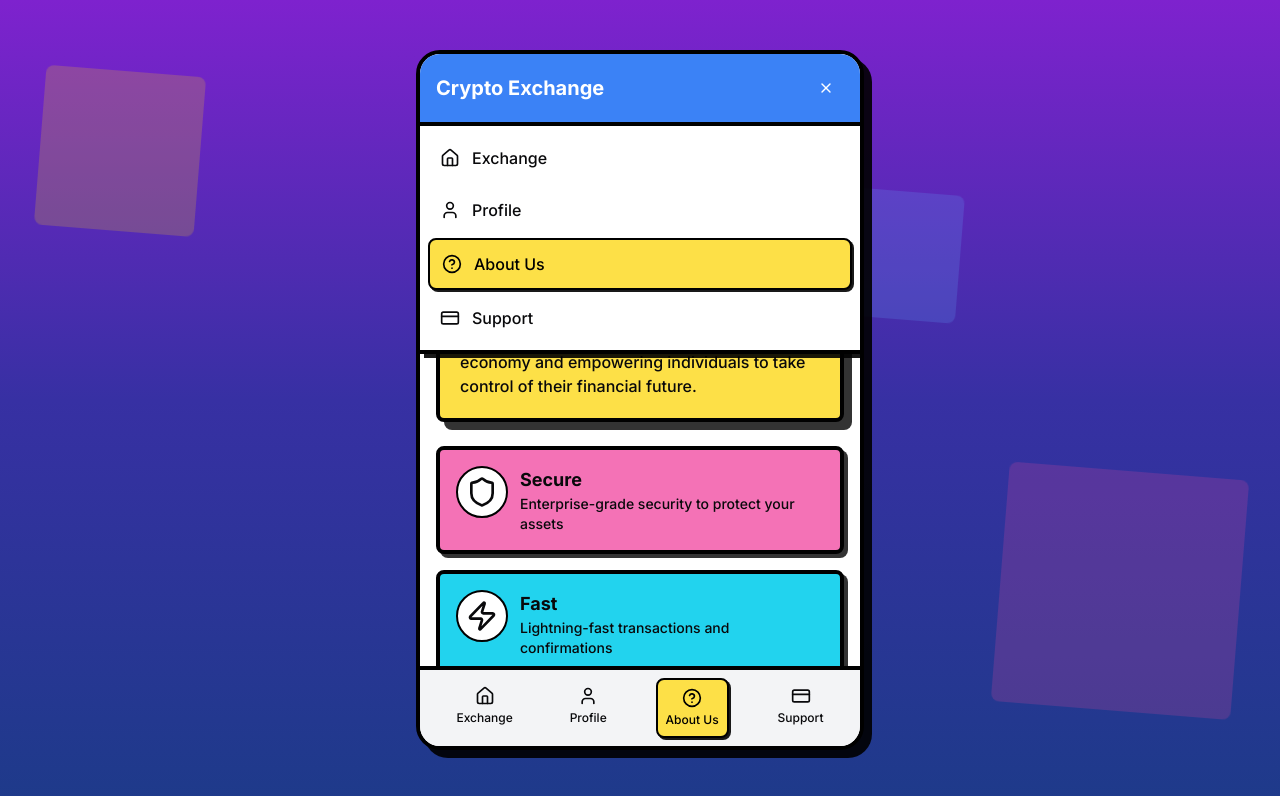
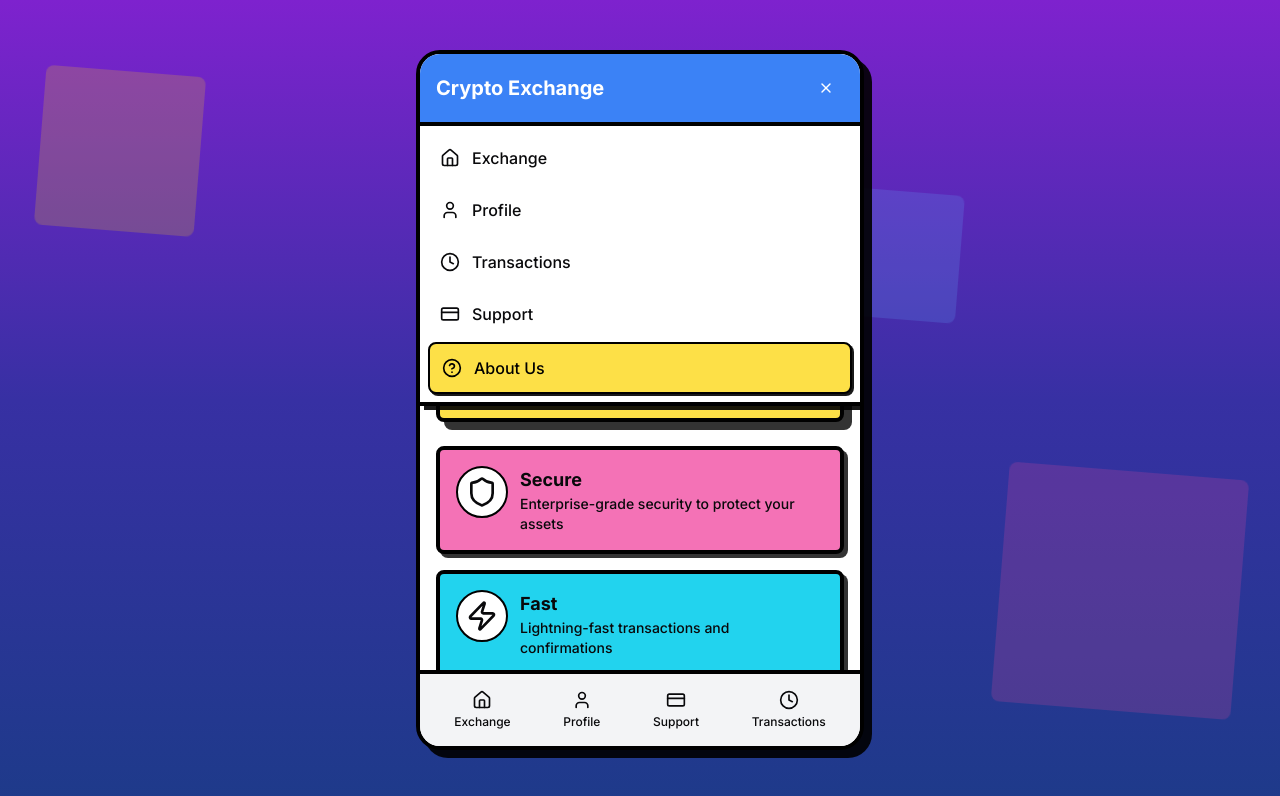
Before and after one commit to india3Eth/crypto-onramp-offramp, a Next.js app: page /about in a window 1280 px wide. Both pictures are taken after a click on the button 826 px from the left and 88 px from the top of the page. Shown: the top 796 px of the page. Built offline with nearby package versions, Linux system fonts and the light colour scheme.

Commit message:
Add button to show transactions list

```diff
--- a/src/components/widget-container.tsx
+++ b/src/components/widget-container.tsx
@@ -3,7 +3,7 @@
 import { useState, useEffect } from "react"
 import Link from "next/link"
 import { usePathname } from "next/navigation"
-import { Menu, X, Home, User, HelpCircle, CreditCard } from "lucide-react"
+import { Menu, X, Home, User, HelpCircle, CreditCard, Clock } from "lucide-react"
 import { Button } from "@/components/ui/button"
 import { cn } from "@/lib/utils"
 
@@ -31,13 +31,6 @@ export function WidgetContainer({ children }: WidgetContainerProps) {
     // Cleanup
     return () => window.removeEventListener('resize', checkMobile)
   }, [])
-
-  const menuItems = [
-    { href: "/", label: "Exchange", icon: <Home size={20} /> },
-    { href: "/profile", label: "Profile", icon: <User size={20} /> },
-    { href: "/about", label: "About Us", icon: <HelpCircle size={20} /> },
-    { href: "/support", label: "Support", icon: <CreditCard size={20} /> },
-  ]
 
   const toggleMobileMenu = () => setIsMobileMenuOpen(!isMobileMenuOpen)
 
@@ -79,23 +72,83 @@ export function WidgetContainer({ children }: WidgetContainerProps) {
           <div className="absolute top-[72px] left-0 right-0 bg-white border-b-4 border-black z-50 shadow-[4px_4px_0px_0px_rgba(0,0,0,0.9)]">
             <nav className="p-2">
               <ul className="space-y-1">
-                {menuItems.map((item) => (
-                  <li key={item.href}>
+                <li>
                   <Link
-                      href={item.href}
+                    href="/"
                     className={cn(
                       "flex items-center p-3 rounded-lg font-medium transition-colors",
-                        pathname === item.href
+                      pathname === "/"
                         ? "bg-yellow-300 text-black border-2 border-black shadow-[2px_2px_0px_0px_rgba(0,0,0,0.9)]"
                         : "hover:bg-gray-100"
                     )}
                     onClick={() => setIsMobileMenuOpen(false)}
                   >
-                      <span className="mr-3">{item.icon}</span>
-                      {item.label}
+                    <Home size={20} className="mr-3" />
+                    Exchange
                   </Link>
                 </li>
-                ))}
+                <li>
+                  <Link
+                    href="/profile"
+                    className={cn(
+                      "flex items-center p-3 rounded-lg font-medium transition-colors",
+                      pathname === "/profile"
+                        ? "bg-yellow-300 text-black border-2 border-black shadow-[2px_2px_0px_0px_rgba(0,0,0,0.9)]"
+                        : "hover:bg-gray-100"
+                    )}
+                    onClick={() => setIsMobileMenuOpen(false)}
+                  >
+                    <User size={20} className="mr-3" />
+                    Profile
+                  </Link>
+                </li>
+
+
+                <li>
+                  <Link
+                    href="/transactions"
+                    className={cn(
+                      "flex items-center p-3 rounded-lg font-medium transition-colors",
+                      pathname === "/transactions"
+                        ? "bg-yellow-300 text-black border-2 border-black shadow-[2px_2px_0px_0px_rgba(0,0,0,0.9)]"
+                        : "hover:bg-gray-100"
+                    )}
+                    onClick={() => setIsMobileMenuOpen(false)}
+                  >
+                    <Clock size={20} className="mr-3" />
+                    Transactions
+                  </Link>
+                </li>
+                <li>
+                  <Link
+                    href="/support"
+                    className={cn(
+                      "flex items-center p-3 rounded-lg font-medium transition-colors",
+                      pathname === "/support"
+                        ? "bg-yellow-300 text-black border-2 border-black shadow-[2px_2px_0px_0px_rgba(0,0,0,0.9)]"
+                        : "hover:bg-gray-100"
+                    )}
+                    onClick={() => setIsMobileMenuOpen(false)}
+                  >
+                    <CreditCard size={20} className="mr-3" />
+                    Support
+                  </Link>
+                </li>
+                <li>
+                  <Link
+                    href="/about"
+                    className={cn(
+                      "flex items-center p-3 rounded-lg font-medium transition-colors",
+                      pathname === "/about"
+                        ? "bg-yellow-300 text-black border-2 border-black shadow-[2px_2px_0px_0px_rgba(0,0,0,0.9)]"
+                        : "hover:bg-gray-100"
+                    )}
+                    onClick={() => setIsMobileMenuOpen(false)}
+                  >
+                    <HelpCircle size={20} className="mr-3" />
+                    About Us
+                  </Link>
+                </li>
               </ul>
             </nav>
           </div>
@@ -109,22 +162,64 @@ export function WidgetContainer({ children }: WidgetContainerProps) {
         {/* Widget bottom navigation */}
         <nav className="bg-gray-100 border-t-4 border-black p-2">
           <ul className="flex justify-around">
-            {menuItems.map((item) => (
-              <li key={item.href}>
+            {/* Custom bottom navigation items */}
+            <li>
               <Link
-                  href={item.href}
+                href="/"
                 className={cn(
                   "flex flex-col items-center p-2 rounded-lg font-medium",
-                    pathname === item.href
+                  pathname === "/"
                     ? "bg-yellow-300 text-black border-2 border-black shadow-[2px_2px_0px_0px_rgba(0,0,0,0.9)]"
                     : "hover:bg-gray-200"
                 )}
               >
-                  {item.icon}
-                  <span className="text-xs mt-1">{item.label}</span>
+                <Home size={20} />
+                <span className="text-xs mt-1">Exchange</span>
               </Link>
             </li>
-            ))}
+            <li>
+              <Link
+                href="/profile"
+                className={cn(
+                  "flex flex-col items-center p-2 rounded-lg font-medium",
+                  pathname === "/profile"
+                    ? "bg-yellow-300 text-black border-2 border-black shadow-[2px_2px_0px_0px_rgba(0,0,0,0.9)]"
+                    : "hover:bg-gray-200"
+                )}
+              >
+                <User size={20} />
+                <span className="text-xs mt-1">Profile</span>
+              </Link>
+            </li>
+
+            <li>
+              <Link
+                href="/support"
+                className={cn(
+                  "flex flex-col items-center p-2 rounded-lg font-medium",
+                  pathname === "/support"
+                    ? "bg-yellow-300 text-black border-2 border-black shadow-[2px_2px_0px_0px_rgba(0,0,0,0.9)]"
+                    : "hover:bg-gray-200"
+                )}
+              >
+                <CreditCard size={20} />
+                <span className="text-xs mt-1">Support</span>
+              </Link>
+            </li>
+            <li>
+              <Link
+                href="/transactions"
+                className={cn(
+                  "flex flex-col items-center p-2 rounded-lg font-medium",
+                  pathname === "/transactions"
+                    ? "bg-yellow-300 text-black border-2 border-black shadow-[2px_2px_0px_0px_rgba(0,0,0,0.9)]"
+                    : "hover:bg-gray-200"
+                )}
+              >
+                <Clock size={20} />
+                <span className="text-xs mt-1">Transactions</span>
+              </Link>
+            </li>
           </ul>
         </nav>
       </div>
```
Lines whose indentation alone changed are shown as unchanged.
